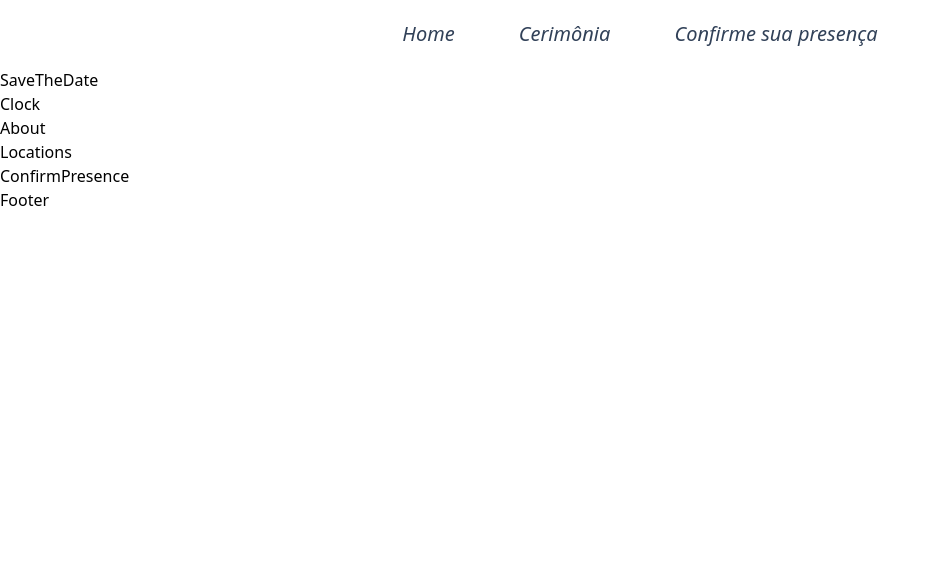
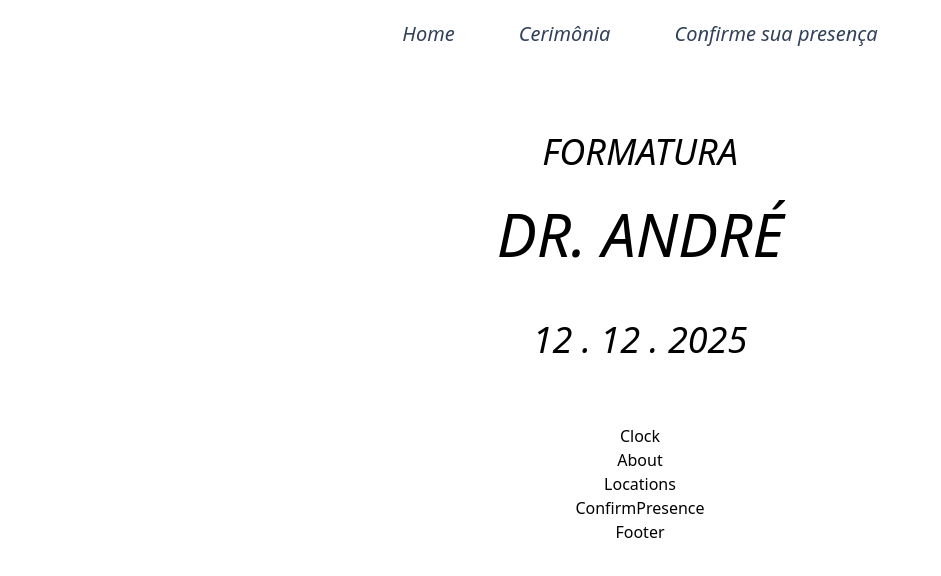
Before and after one commit to LeonardoKako/formatura-andre, a React (Vite) app: page / in a window 1280 px wide. Shown: the top 576 px of the page, without its empty margins (0-941 px from the left). Built offline with nearby package versions, Linux system fonts and the light colour scheme.

Commit message:
SaveTheDate

```diff
--- a/src/components/SaveTheDate.tsx
+++ b/src/components/SaveTheDate.tsx
@@ -1,3 +1,9 @@
 export function SaveTheDate() {
-  return <h1>SaveTheDate</h1>;
+  return (
+    <div className='text-center p-16 flex flex-col gap-8'>
+      <h2 className='text-4xl font-medium italic'>FORMATURA</h2>
+      <h1 className='text-6xl font-medium italic'>DR. ANDRÉ</h1>
+      <h3 className='text-4xl font-medium italic mt-6'>12 . 12 . 2025</h3>
+    </div>
+  );
 }
--- a/src/pages/Home.tsx
+++ b/src/pages/Home.tsx
@@ -10,12 +10,14 @@ export function Home() {
   return (
     <>
       <NavBar />
+      <div className='flex flex-col justify-center items-center'>
         <SaveTheDate />
         <Clock />
         <About />
         <Locations />
         <ConfirmPresence />
         <Footer />
+      </div>
     </>
   );
 }
```
Lines whose indentation alone changed are shown as unchanged.
